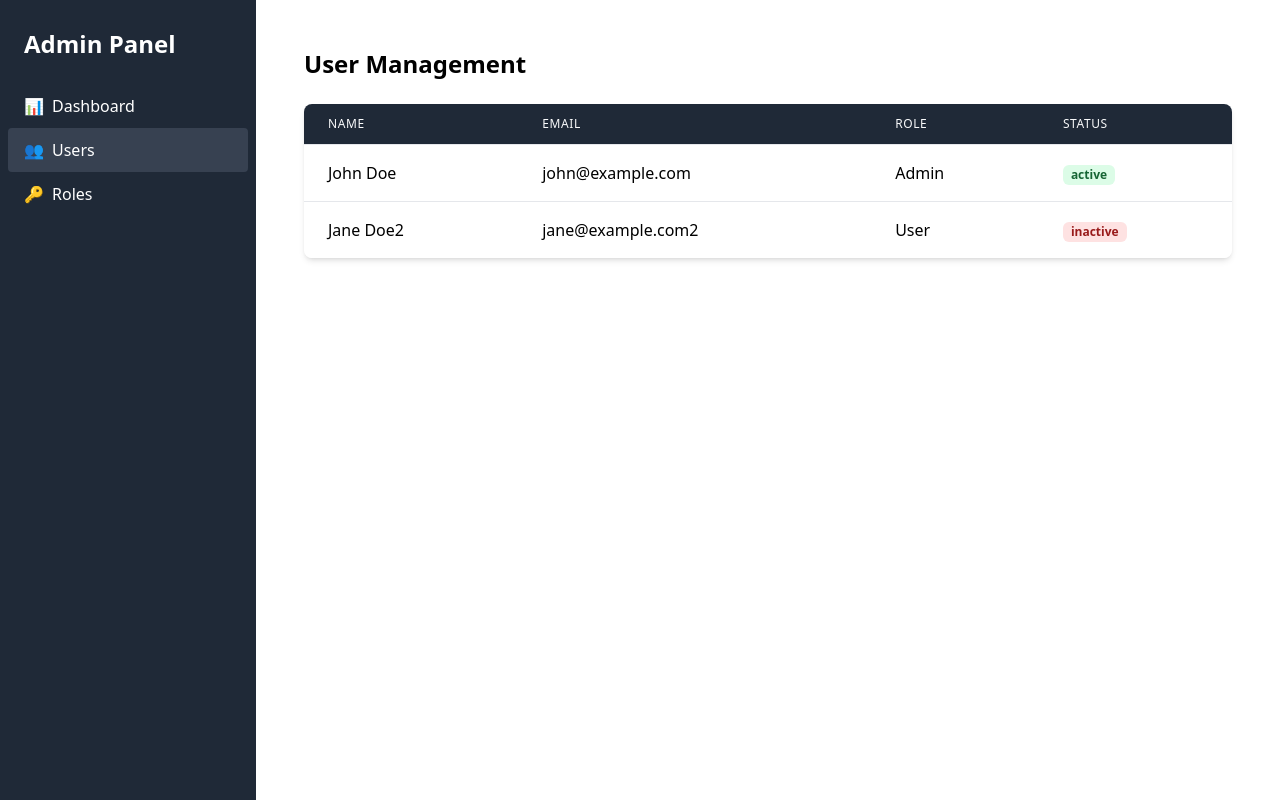
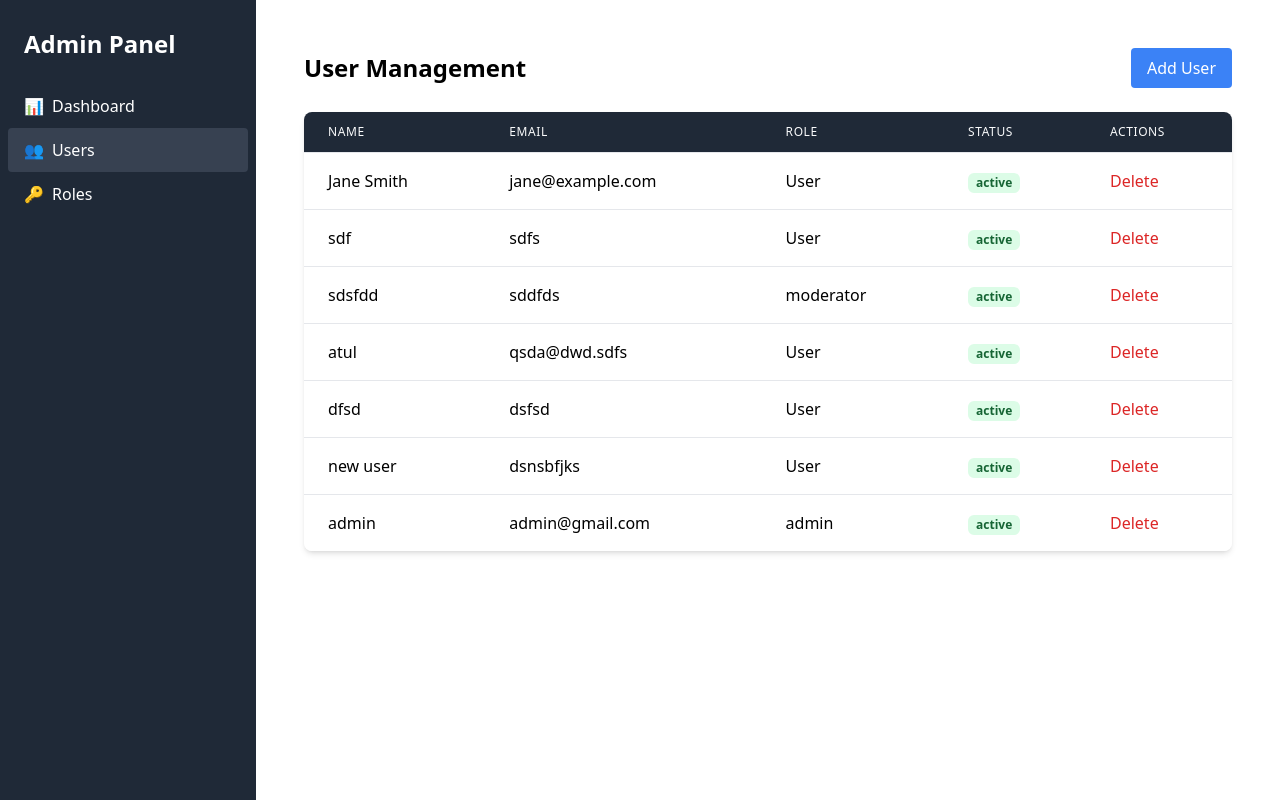
Before and after one commit to Sata-hash/VRV-Security-frontend-assignment, a React (Vite) app: page /users in a window 1280 px wide. Built offline with nearby package versions, Linux system fonts and the light colour scheme; data requests are answered from the project's data file.

Commit message:
user modal added to create new user

```diff
--- a/src/components/UserManagement.tsx
+++ b/src/components/UserManagement.tsx
@@ -1,25 +1,71 @@
-import { User } from "../types/index";
+import React, { useEffect, useState } from "react";
+import { User, Role } from "../types";
+import { api } from "../services/api";
+import UserModal from "./UserModal";
 
 const UserManagement: React.FC = () => {
-  const users: User[] = [
-    {
-      id: 1,
-      name: "John Doe",
-      email: "john@example.com",
-      role: "Admin",
-      status: "active",
-    },
-    {
-      id: 2,
-      name: "Jane Doe2",
-      email: "jane@example.com2",
-      role: "User",
-      status: "inactive",
-    },
-  ];
+  const [users, setUsers] = useState<User[]>([]);
+  const [showAddModal, setShowAddModal] = useState<boolean>(false);
+  const [newUser, setNewUser] = useState<Omit<User, "id">>({
+    name: "",
+    email: "",
+    role: "User",
+    status: "active",
+  });
+  const [loading, setLoading] = useState(true);
+  const handleUserChange = (field: keyof Omit<User, "id">, value: string) => {
+    setNewUser({ ...newUser, [field]: value });
+  };
+  useEffect(() => {
+    fetchUsers();
+  }, []);
+
+  const fetchUsers = async () => {
+    try {
+      const data = await api.getUsers();
+      setUsers(data);
+    } catch (error) {
+      console.error("Error fetching users:", error);
+    } finally {
+      setLoading(false);
+    }
+  };
+
+  const addUser = async () => {
+    try {
+      const user = await api.createUser(newUser);
+      setUsers([...users, user]);
+      setShowAddModal(false);
+      setNewUser({ name: "", email: "", role: "User", status: "active" });
+    } catch (error) {
+      console.error("Error creating user:", error);
+    }
+  };
+
+  const deleteUser = async (id: string) => {
+    try {
+      await api.deleteUser(id);
+      setUsers(users.filter((user) => user.id !== id));
+    } catch (error) {
+      console.error("Error deleting user:", error);
+    }
+  };
+  if (loading) {
+    return <div className="p-6">Loading...</div>;
+  }
+
   return (
     <div className="p-6">
-      <h2 className="text-2xl font-semibold mb-6">User Management</h2>
+      <div className="flex justify-between items-center mb-6">
+        <h2 className="text-2xl font-semibold">User Management</h2>
+        <button
+          onClick={() => setShowAddModal(true)}
+          className="bg-blue-500 text-white px-4 py-2 rounded hover:bg-blue-600"
+        >
+          Add User
+        </button>
+      </div>
+
       <div className="bg-white shadow-md rounded-lg overflow-hidden">
         <table className="min-w-full divide-y divide-gray-200">
           <thead className="bg-gray-800">
@@ -35,6 +81,9 @@ const UserManagement: React.FC = () => {
               </th>
               <th className="px-6 py-3 text-left text-xs font-medium text-gray-50 uppercase tracking-wider">
                 Status
+              </th>
+              <th className="px-6 py-3 text-left text-xs font-medium text-gray-50 uppercase tracking-wider">
+                Actions
               </th>
             </tr>
           </thead>
@@ -55,11 +104,29 @@ const UserManagement: React.FC = () => {
                     {user.status}
                   </span>
                 </td>
+                <td className="px-6 py-4 whitespace-nowrap">
+                  <button
+                    onClick={() => deleteUser(user.id)}
+                    className="text-red-600 hover:text-red-900"
+                  >
+                    Delete
+                  </button>
+                </td>
               </tr>
             ))}
           </tbody>
         </table>
       </div>
+
+      {showAddModal && (
+        <UserModal
+          showModal={showAddModal}
+          newUser={newUser}
+          onClose={() => setShowAddModal(false)}
+          onSave={addUser}
+          onUserChange={handleUserChange}
+        />
+      )}
     </div>
   );
 };
--- /dev/null
+++ b/src/components/UserModal.tsx
@@ -0,0 +1,72 @@
+import React from "react";
+import { User } from "../types";
+
+interface UserModalProps {
+  showModal: boolean;
+  newUser: Omit<User, "id">;
+  onClose: () => void;
+  onSave: () => void;
+  onUserChange: (field: keyof Omit<User, "id">, value: string) => void;
+}
+
+const UserModal: React.FC<UserModalProps> = ({
+  showModal,
+  newUser,
+  onClose,
+  onSave,
+  onUserChange,
+}) => {
+  if (!showModal) return null;
+
+  return (
+    <div className="fixed inset-0 bg-gray-600 bg-opacity-50 overflow-y-auto h-full w-full">
+      <div className="relative top-20 mx-auto p-5 border w-96 shadow-lg rounded-md bg-white">
+        <div className="mt-3 text-center">
+          <h3 className="text-lg leading-6 font-medium text-gray-900">
+            Add New User
+          </h3>
+          <div className="mt-2 px-7 py-3">
+            <input
+              type="text"
+              placeholder="Name"
+              className="mt-2 p-2 w-full border rounded"
+              value={newUser.name}
+              onChange={(e) => onUserChange("name", e.target.value)}
+            />
+            <input
+              type="email"
+              placeholder="Email"
+              className="mt-2 p-2 w-full border rounded"
+              value={newUser.email}
+              onChange={(e) => onUserChange("email", e.target.value)}
+            />
+            <select
+              className="mt-2 p-2 w-full border rounded"
+              value={newUser.role}
+              onChange={(e) => onUserChange("role", e.target.value)}
+            >
+              <option value="user">User</option>
+              <option value="admin">Admin</option>
+            </select>
+          </div>
+          <div className="items-center px-4 py-3">
+            <button
+              onClick={onSave}
+              className="px-4 py-2 bg-blue-500 text-white text-base font-medium rounded-md shadow-sm hover:bg-blue-600 focus:outline-none focus:ring-2 focus:ring-blue-300"
+            >
+              Add User
+            </button>
+            <button
+              onClick={onClose}
+              className="ml-3 px-4 py-2 bg-gray-500 text-white text-base font-medium rounded-md shadow-sm hover:bg-gray-600 focus:outline-none focus:ring-2 focus:ring-gray-300"
+            >
+              Cancel
+            </button>
+          </div>
+        </div>
+      </div>
+    </div>
+  );
+};
+
+export default UserModal;
```
